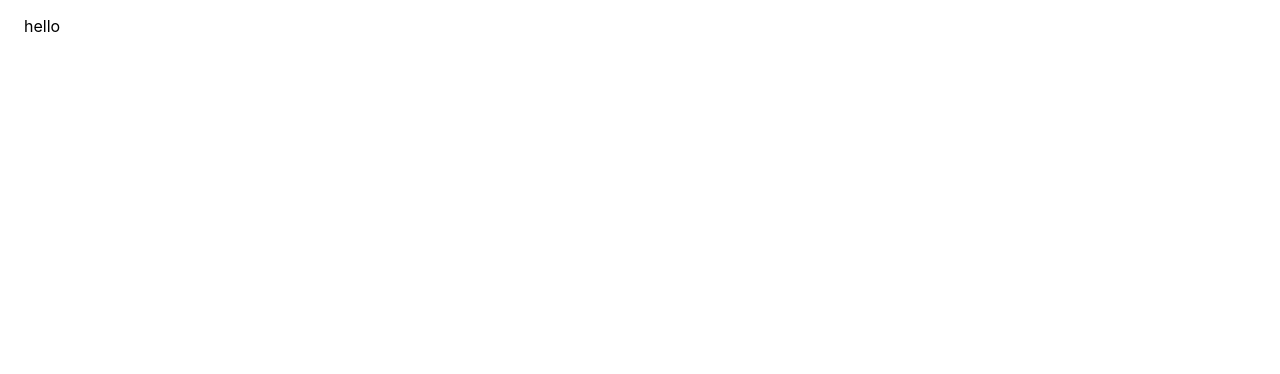
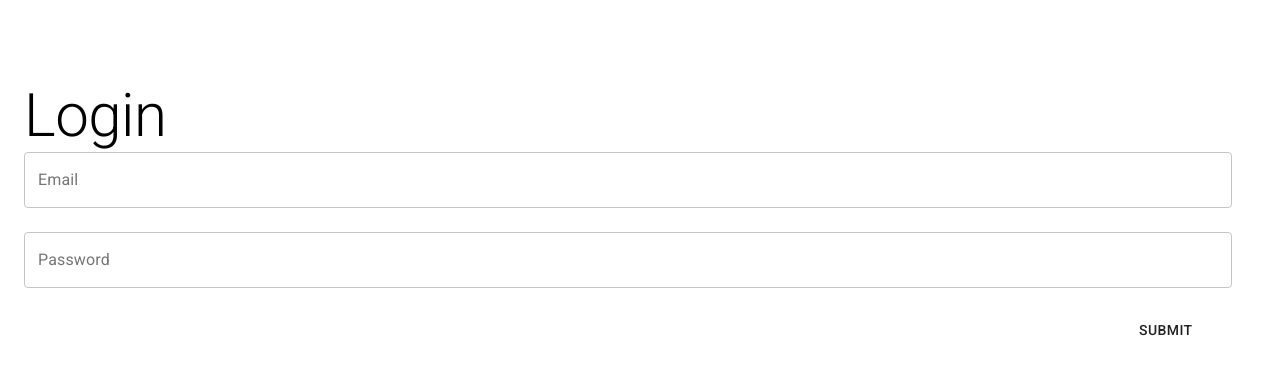
Before and after one commit to zachlloyd01/StudyNow, a React (Create React App) app in the folder client/: page / in a window 1280 px wide. Shown: the top 374 px of the page. Built offline with nearby package versions, Linux system fonts and the light colour scheme.

Commit message:
Update profiles POST route, login page on client

```diff
--- a/client/package.json
+++ b/client/package.json
@@ -11,13 +11,10 @@
     "@testing-library/user-event": "^12.8.1",
     "axios": "^0.21.1",
     "concurrently": "^6.0.0",
-    "express": "^4.17.1",
     "http": "0.0.1-security",
-    "nodemon": "^2.0.7",
     "react": "^17.0.1",
     "react-dom": "^17.0.1",
     "react-scripts": "4.0.3",
-    "sequelize": "^6.5.1",
     "web-vitals": "^1.1.0"
   },
   "scripts": {
--- a/client/src/App.js
+++ b/client/src/App.js
@@ -2,11 +2,15 @@ import logo from './logo.svg';
 import './App.css';
 
 import { Container } from '@material-ui/core';
+import Login from './pages/Login';
+import axios from 'axios';
+
+axios.defaults.baseURL = "http://localhost:8080";
 
 function App() {
   return (
-    <Container>
-        <p>hello</p>
+    <Container style={{marginTop: '10vh'}}>
+        <Login />
     </Container>
 
 
--- /dev/null
+++ b/client/src/pages/Login.js
@@ -0,0 +1,39 @@
+import { Button, TextField, Grid, Typography } from "@material-ui/core";
+import React, { useState } from "react";
+import axios from 'axios';
+
+export default function Loging(props) {
+
+    const [email, changeEmail] = useState('');
+    const [password, changePassword] = useState('');
+
+    const submitHandler = async function(event) {
+        event.preventDefault(); // Do not reload
+
+        const data = { email, password }; // Data to pass to backend
+
+        let res = await axios.post('/api/profiles', data);
+
+        // TODO: Write response handler!
+        console.log(res);
+
+    }
+    return(
+        <React.Fragment>
+            <Typography variant="h2">Login</Typography>
+            <form onSubmit={submitHandler}>
+                <Grid container xs={12} spacing={3} xs={12}>
+                    <Grid item xs={12}>
+                        <TextField fullWidth label="Email" type="email" onChange={event => changeEmail(event.target.value)} variant="outlined" value={email} />
+                    </Grid>
+                    <Grid item xs={12}>
+                        <TextField fullWidth label="Password" type="password" onChange={event => changePassword(event.target.value)} variant="outlined" value={password} />
+                    </Grid>
+                    <Grid item xs={12}>
+                        <Button type="submit" style={{float: 'right', marginRight: '2.25em'}}>Submit</Button>
+                    </Grid>
+                </Grid>
+            </form>
+        </React.Fragment>
+    );
+}
```
Also changed, not shown: 1 other file (tests, documents, lock files or other folders).
